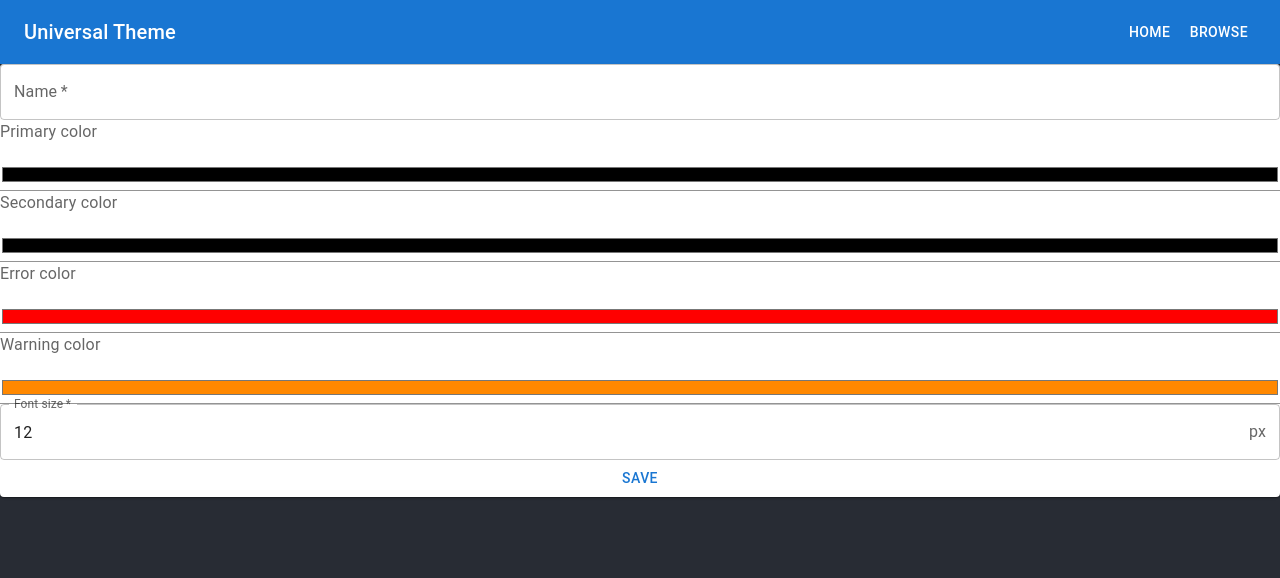
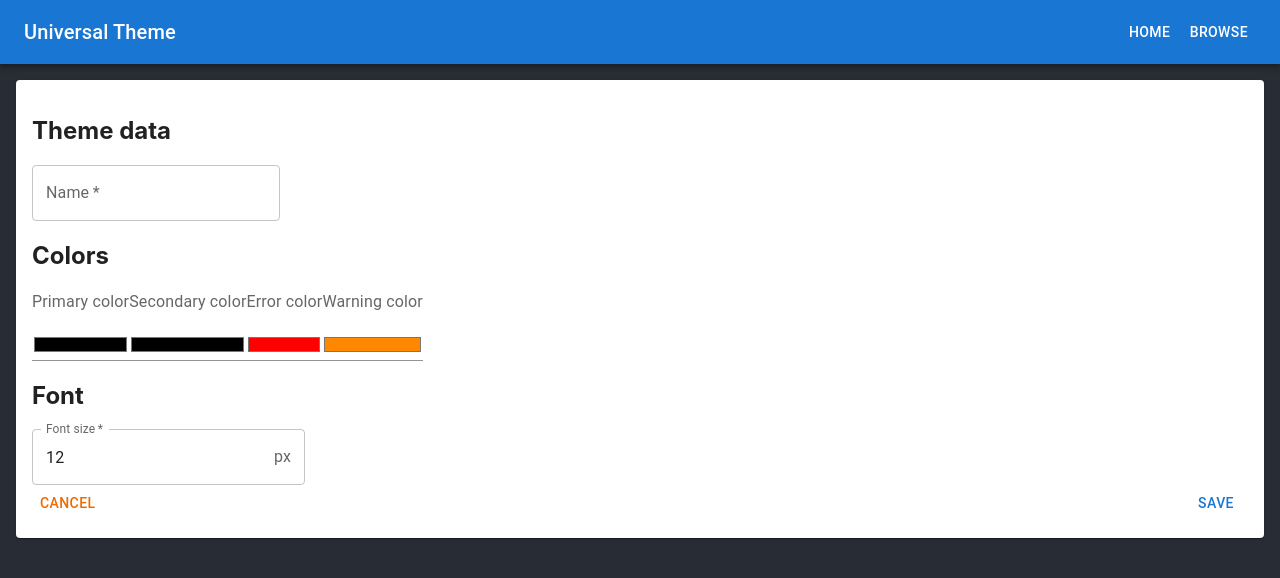
Before and after one commit to universal-theme/universal-theme-frontend, a React (Create React App) app: page /edit in a window 1280 px wide. Shown: the top 578 px of the page. Built offline with nearby package versions, Linux system fonts and the light colour scheme.

Commit message:
Made the form layout better

```diff
--- a/src/main-app/main-app.module.css
+++ b/src/main-app/main-app.module.css
@@ -3,6 +3,7 @@
   flex-direction: column;
   justify-items: start;
   height: 100vh;
+  overflow-y: scroll;
 }
 
 .appHeader {
@@ -16,3 +17,9 @@
 .contentView {
   flex-grow: 1;
 }
+
+@media (min-width: 800px) {
+  .contentView {
+    padding: 1rem;
+  }
+}
--- a/src/main-app/theme-editor.jsx
+++ b/src/main-app/theme-editor.jsx
@@ -1,9 +1,13 @@
 import { Input, FormControl, FormLabel, Paper, TextField, InputAdornment, Button } from "@mui/material";
+import styles from "./theme-editor.module.css";
 
 export const ThemeEditor = () => {
-    return <Paper sx={{display: "flex", "flex-direction": "column"}}>
+    return <Paper sx={{display: "flex", "flex-direction": "column", padding: "1rem"}}>
+        <FormSection header="Theme data">
             <TextField required label="Name" />
+        </FormSection>
 
+        <FormSection header="Colors">
             <FormControl fullwidth>
                 <FormLabel>Primary color</FormLabel>
                 <Input type="color" />
@@ -23,9 +27,23 @@ export const ThemeEditor = () => {
                 <FormLabel>Warning color</FormLabel>
                 <Input type="color" defaultValue="#ff8800" />
             </FormControl>
+        </FormSection>
 
+        <FormSection header="Font">
             <TextField required label="Font size" InputProps={{ endAdornment: <InputAdornment position="end">px</InputAdornment>}} defaultValue="12" />
+        </FormSection>
 
+
+        <div className={styles.formButtons}>
+            <Button color="warning">Cancel</Button>
             <Button>Save</Button>
+        </div>
     </Paper>;
 };
+
+const FormSection = ({ header, children }) => {
+    return <div>
+        <h2>{header}</h2>
+        {children}
+    </div>
+}
--- /dev/null
+++ b/src/main-app/theme-editor.module.css
@@ -0,0 +1,5 @@
+.formButtons {
+    display: flex;
+    flex-direction: row;
+    justify-content: space-between;
+}
```
Lines whose indentation alone changed are shown as unchanged.
